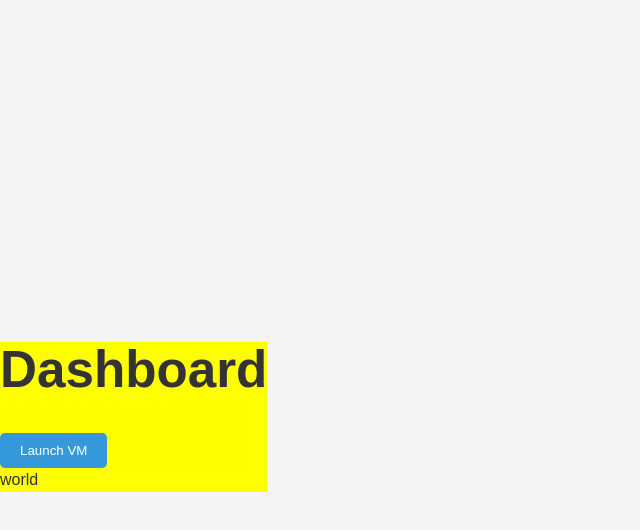
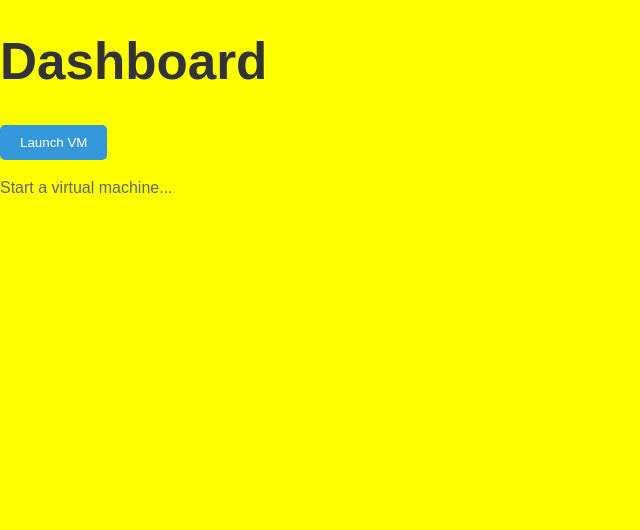
Before and after one commit to JohanCodeForFun/safe-grades, a React (Vite) app: page /dashboard in a window 1280 px wide. Shown: the top 530 px of the page, without its empty margins (0-640 px from the left). Built offline with nearby package versions, Linux system fonts and the light colour scheme.

Commit message:
improve split-screen

```diff
--- a/src/Dashboard.tsx
+++ b/src/Dashboard.tsx
@@ -15,10 +15,10 @@ function App() {
       <button onClick={handleToggleVM}>
         {isToggled ? 'Shutdown VM' : 'Launch VM'}
         </button>
-        {isToggled && <div>Virtual machine is on.</div>}
+        {isToggled ? <p>Virtual machine is on.</p> : <p>Start a virtual machine...</p>}
       </div>
       <div>
-        <div className="right">
+        <div className={isToggled ? 'right' : 'hidden'}>
           world
         </div>
       </div>
--- a/src/styles/Dashboard.css
+++ b/src/styles/Dashboard.css
@@ -1,11 +1,18 @@
 .fullscreen {
   background-color: yellow;
+  display: flex;
+  flex-direction: column;
+  width: 100vw;
+  height: 100vh;
+}
+
+.hidden {
+  display: none;
 }
 
 .split-screen {
   display: flex;
   height: 100vh;
-  background-color: yellow !important;
 }
 
 .split-screen .left,
```
